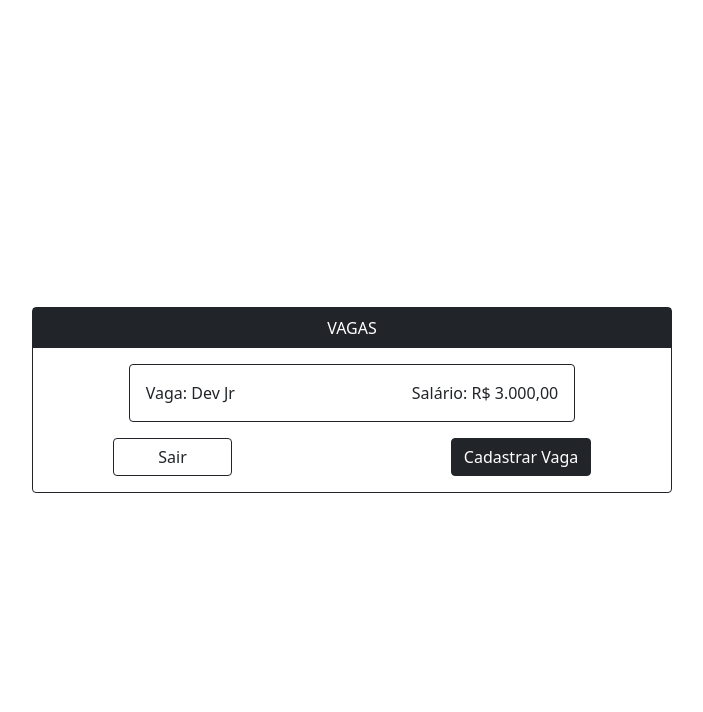
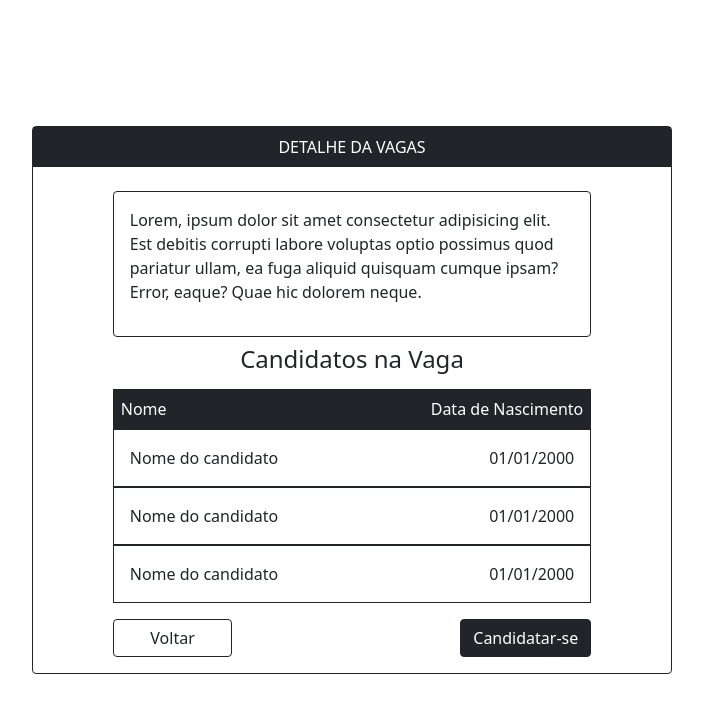
Before and after one commit to nflorisbal/vemserdbc-js-projeto, a website: page public/index.html in a window 1280 px wide. Shown: the whole page, without its empty margins (288-991 px from the left). Drawn offline with nearby package versions, Linux system fonts and the light colour scheme.

Commit message:
add componente das descricoes de vagas

```diff
--- a/public/index.html
+++ b/public/index.html
@@ -41,9 +41,9 @@
                     <button class="btn btn-link" type="button" onclick="irPara('login', 'registration')">Não possui
                         cadastro?</span>
             </div>
-        </div>
+        </div> -->
 
-        <div id="registration"
+        <!-- <div id="registration"
             class="w-50 pb-3 border border-dark rounded flex-column align-items-center justify-content-center d-none">
             <div class="bg bg-dark w-100 h-100 text-center p-2 text-white">
                 <span>Cadastro</span>
@@ -100,7 +100,7 @@
             </div>
         </div> -->
 
-        <div id="recruter-jobs"
+        <!-- <div id="recruter-jobs"
             class="w-50 pb-3 border border-dark rounded flex-column align-items-center justify-content-center d-flex">
             <div class="bg bg-dark w-100 h-100 text-center p-2 text-white">
                 <span>VAGAS</span>
@@ -111,6 +111,52 @@
             <div class="w-75 d-flex justify-content-between">
                 <button class="btn border-1 border-dark w-25" type="button" id="register-btn" onclick="">Sair</button>
                 <button class="btn btn-dark w-30" type="button" id="register-btn" onclick="">Cadastrar Vaga</button>
+            </div>
+        </div> -->
+
+        <!-- <div id="recruter-jobs-description"
+            class="w-50 pb-3 border border-dark rounded flex-column align-items-center justify-content-center d-flex">
+            <div class="bg bg-dark w-100 h-100 text-center p-2 text-white">
+                <span>DETALHE DA VAGAS</span>
+            </div>
+            <div class="w-75 p-3 d-flex flex-column border border-dark rounded mt-4">
+                <p>Lorem, ipsum dolor sit amet consectetur adipisicing elit. Est debitis corrupti labore voluptas optio possimus quod pariatur ullam, ea fuga aliquid quisquam cumque ipsam? Error, eaque? Quae hic dolorem neque.</p>
+            </div>
+            <div class="w-100 h-100 text-center p-2">
+                <h4>Candidatos na Vaga</h4>
+            </div>
+            <div class="bg bg-dark w-75 text-center p-2 text-white justify-content-between d-flex">
+                <span>Nome</span><span>Data de Nascimento</span><span></span>
+            </div>
+            <div id="candidato-1" class="border border-dark w-75 justify-content-between d-flex p-3"><span>Nome do candidato</span><span>01/01/2000</span></div>
+            <div id="candidato-2" class="border border-dark w-75 justify-content-between d-flex p-3"><span>Nome do candidato</span><span>01/01/2000</span><button class="btn btn-danger">Teste</button></div>
+            <div id="candidato-1" class="border border-dark w-75 justify-content-between d-flex p-3"><span>Nome do candidato</span><span>01/01/2000</span><button class="btn btn-danger">Teste</button></div>
+            <div class="w-75 d-flex justify-content-between mt-3">
+                <button class="btn border-1 border-dark w-25" type="button" id="register-btn" onclick="">Voltar</button>
+                <button class="btn btn-dark w-30" type="button" id="register-btn" onclick="">Excluir Vaga</button>
+            </div>
+        </div> -->
+        <div id="worker-jobs-description"
+            class="w-50 pb-3 border border-dark rounded flex-column align-items-center justify-content-center d-flex">
+            <div class="bg bg-dark w-100 h-100 text-center p-2 text-white">
+                <span>DETALHE DA VAGAS</span>
+            </div>
+            <div class="w-75 p-3 d-flex flex-column border border-dark rounded mt-4">
+                <p>Lorem, ipsum dolor sit amet consectetur adipisicing elit. Est debitis corrupti labore voluptas optio possimus quod pariatur ullam, ea fuga aliquid quisquam cumque ipsam? Error, eaque? Quae hic dolorem neque.</p>
+            </div>
+            <div class="w-100 h-100 text-center p-2">
+                <h4>Candidatos na Vaga</h4>
+            </div>
+            <div class="bg bg-dark w-75 text-center p-2 text-white justify-content-between d-flex">
+                <span>Nome</span><span>Data de Nascimento</span>
+            </div>
+            <div id="candidato-1" class="border border-dark w-75 justify-content-between d-flex p-3"><span>Nome do candidato</span><span>01/01/2000</span></div>
+            <div id="candidato-2" class="border border-dark w-75 justify-content-between d-flex p-3"><span>Nome do candidato</span><span>01/01/2000</span></div>
+            <div id="candidato-1" class="border border-dark w-75 justify-content-between d-flex p-3"><span>Nome do candidato</span><span>01/01/2000</span></div>
+            <div class="w-75 d-flex justify-content-between mt-3">
+                <button class="btn border-1 border-dark w-25" type="button" id="register-btn" onclick="">Voltar</button>
+                <button class="btn btn-dark w-30" type="button" id="register-btn" onclick="">Candidatar-se</button>
+                <button class="btn btn-dark w-30 d-none" type="button" id="register-btn" onclick="">Cancelar candidatura</button>
             </div>
         </div>
 
```
